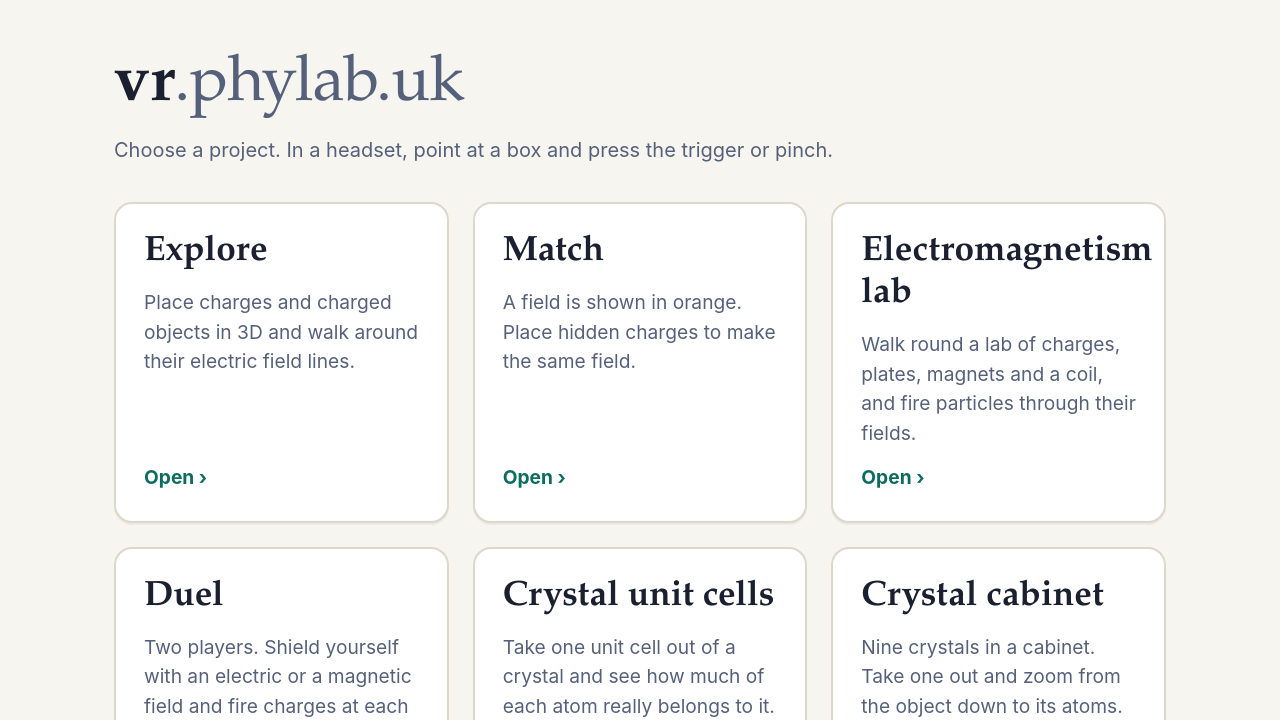
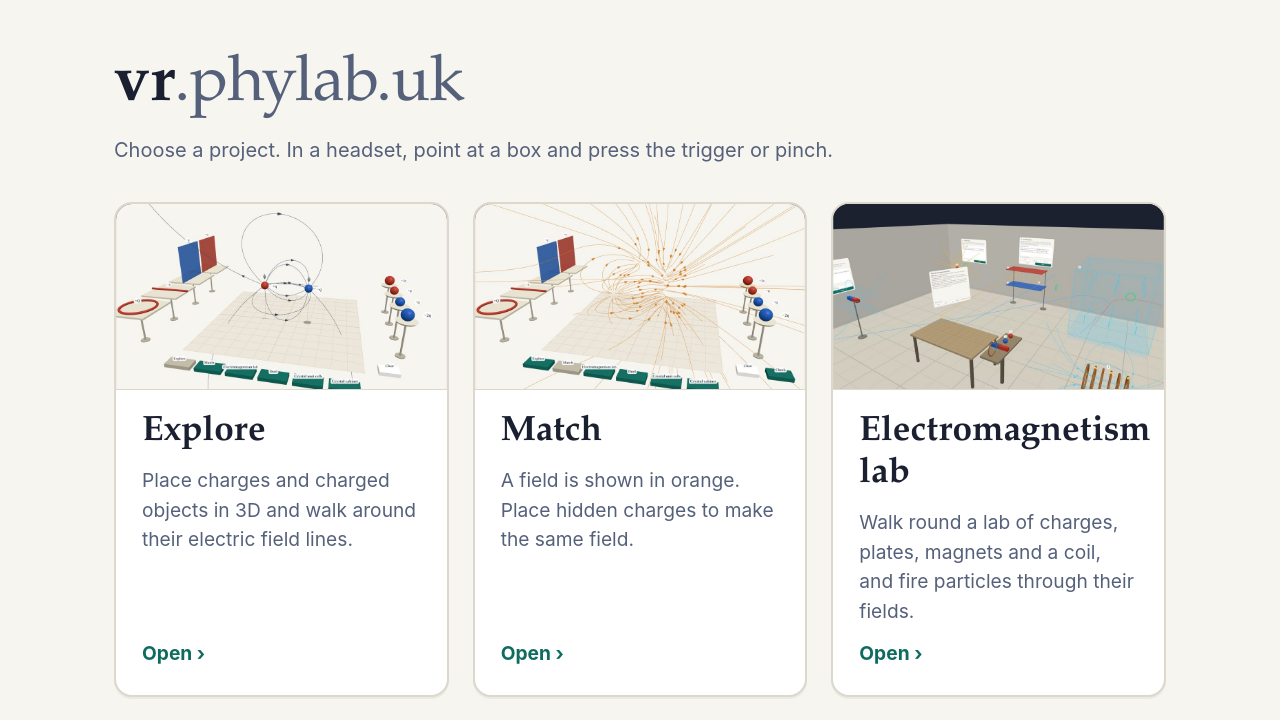
Before and after one commit to broshu/vr.phylab.uk, a plain HTML site: page public/index.html in a window 1280 px wide. Shown: the top 720 px of the page. Drawn offline with Linux system fonts and the light colour scheme.

Commit message:
Home page: a cover picture on every project box
Co-Authored-By: Claude Opus 5.5 <noreply@anthropic.com>
Claude-Session: https://claude.ai/code/session_01Kmfsja6rDREzR9zXxyVSZ6

```diff
--- a/public/duel.js
+++ b/public/duel.js
@@ -703,4 +703,7 @@ export function startDuel(root) {
     }
     renderer.render(scene, camera);
   });
+
+  // for checking: /duel/?debugduel exposes the page in the console (practice, the camera)
+  if (new URLSearchParams(location.search).has("debugduel")) window.duel = { practice: () => startGame({ practice: true }), camera, scene };
 }
--- a/public/index.html
+++ b/public/index.html
@@ -23,7 +23,7 @@
   import { vrLinks } from "/xr-nav.js";
   vrLinks(document.getElementById("projects"));
   document.getElementById("projects").innerHTML = PROJECTS.map((p) =>
-    `<a class="box" href="/${p.slug}/"><span class="box-title">${p.title}</span><span class="box-blurb">${p.blurb}</span><span class="box-go">Open ›</span></a>`).join("");
+    `<a class="box" href="/${p.slug}/"><img class="box-cover" src="/covers/${p.slug}.jpg" alt="" width="960" height="540" loading="lazy"><span class="box-body"><span class="box-title">${p.title}</span><span class="box-blurb">${p.blurb}</span><span class="box-go">Open ›</span></span></a>`).join("");
 </script>
 </body>
 </html>
--- a/public/vr.css
+++ b/public/vr.css
@@ -28,8 +28,11 @@ body.home { min-height: 100vh; }
 .menu-head h1 span { color: var(--ink-soft); font-weight: 400; }
 .menu-head p { font-size: 1.25rem; color: var(--ink-soft); margin: 10px 0 36px; }
 .boxes { display: grid; grid-template-columns: repeat(auto-fit, minmax(300px, 1fr)); gap: 24px; }
-.box { display: flex; flex-direction: column; gap: 14px; min-height: 240px; padding: 28px; text-decoration: none; color: var(--ink);
+.box { display: flex; flex-direction: column; min-height: 240px; text-decoration: none; color: var(--ink); overflow: hidden;
   background: #fff; border: 2px solid var(--rule); border-radius: 18px; box-shadow: 0 2px 0 rgba(26,32,48,0.05); }
+.box-cover { display: block; width: 100%; height: auto; aspect-ratio: 16 / 9; object-fit: cover; background: #1c2130; border-bottom: 1px solid var(--rule); }
+.box-body { display: flex; flex-direction: column; gap: 12px; flex: 1; padding: 22px 26px 26px; }
+.box:hover .box-cover, .box:focus-visible .box-cover { filter: brightness(1.06); }
 .box:hover, .box:focus-visible { border-color: var(--accent); box-shadow: 0 0 0 4px var(--accent-soft); outline: none; }
 .box-title { font: 600 2.2rem var(--serif); }
 .box-blurb { font-size: 1.2rem; color: var(--ink-soft); flex: 1; }
```
Also changed, not shown: public/covers/cabinet.jpg (added), public/covers/crystal.jpg (added), public/covers/duel.jpg (added), public/covers/explore.jpg (added), public/covers/lab.jpg (added), public/covers/match.jpg (added), 1 other file.
